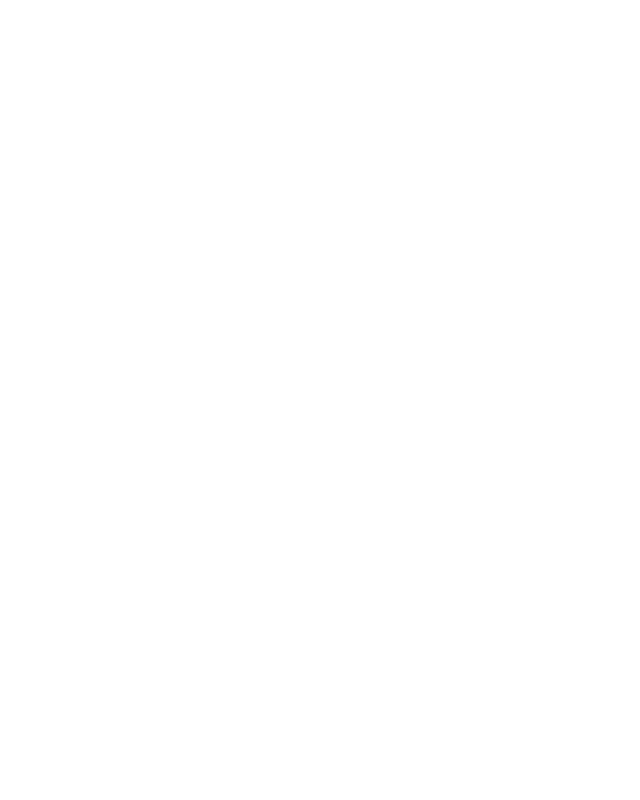
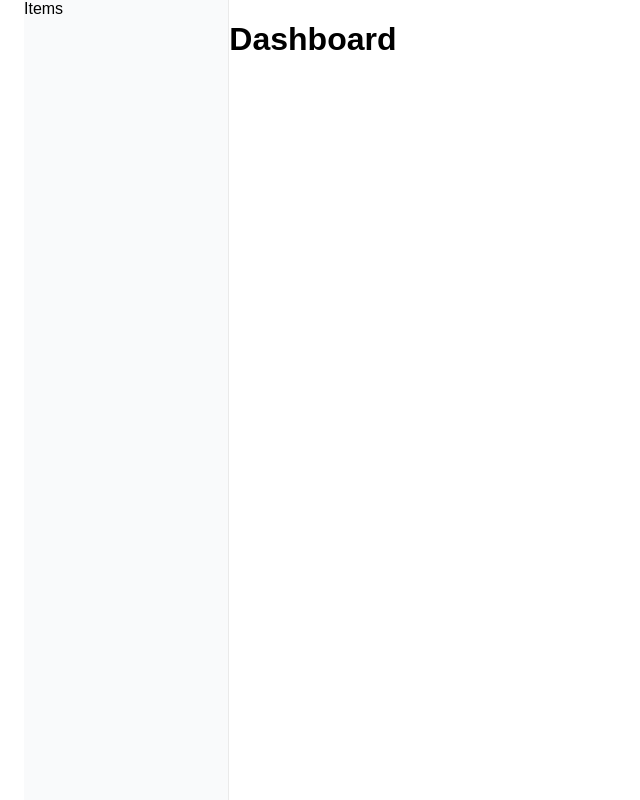
Before and after one commit to nicolas-thompson/contilio, a React (Create React App) app: page /dashboard in a window 1280 px wide. Shown: the whole page, without its empty margins (0-640 px from the left). Built offline with nearby package versions, Linux system fonts and the light colour scheme.

Commit message:
Redirects to dashboard

```diff
--- a/src/App.js
+++ b/src/App.js
@@ -3,6 +3,7 @@
 import { Route, Switch } from 'react-router-dom';
 
 import Login from "./pages/login/Login";
+import Dashboard from "./pages/dashboard/Dashboard";
 
 class App extends React.Component {
   render() {
@@ -10,6 +11,7 @@
       <>
         <Switch>
           <Route exact path="/" component={Login} />
+          <Route exact path="/dashboard" component={Dashboard} />
         </Switch>
       </>
     );
--- /dev/null
+++ b/src/components/layout/Layout.js
@@ -0,0 +1,20 @@
+import { Container, Grid } from '@mui/material';
+
+import CSS from './Layout.module.css';
+
+const Layout = ({ children }) => {
+  return (
+    <Container maxWidth={false}>
+      <Grid container>
+        <Grid item xs={2} className={CSS["side-bar"]}>
+          Items
+        </Grid>
+        <Grid item xs={10}>
+          {children}
+        </Grid>
+      </Grid>
+    </Container>
+  );
+}
+
+export default Layout;
--- /dev/null
+++ b/src/components/layout/Layout.module.css
@@ -0,0 +1,5 @@
+.side-bar {
+  background-color: #F9FAFB;
+  height: 100vh;
+  border-right: 1px solid #EAEAEA;
+}
--- a/src/components/login-form/LoginForm.js
+++ b/src/components/login-form/LoginForm.js
@@ -1,4 +1,6 @@
 import React from 'react';
+import { Redirect } from 'react-router-dom';
+
 
 import { Box, Stack, Button, TextField } from '@mui/material';
 
@@ -8,7 +10,19 @@
     this.state = {
       email: false,
       password: false,
+      redirect: false,
     };
+  }
+
+  setRedirect = () => {
+    this.setState({
+      redirect: true
+    })
+  }
+  renderRedirect = () => {
+    if (this.state.redirect) {
+      return <Redirect to='/dashboard' />
+    }
   }
 
   render() {
@@ -27,7 +41,11 @@
       event.preventDefault();
 
       console.log(this.state);
-
+      if (this.state.email && this.state.password) {
+        this.setState({
+          redirect: true
+        })
+      }
     }
 
     return (
@@ -49,6 +67,7 @@
             margin: '0px',
             padding: '0px',
           }}>Login</Button>
+          {this.renderRedirect()}
         </Stack>
       </Box>
     );
--- /dev/null
+++ b/src/pages/dashboard/Dashboard.js
@@ -0,0 +1,15 @@
+import React from 'react';
+
+import Layout from '../../components/layout/Layout';
+
+class Dashboard extends React.Component {
+  render() {
+    return (
+      <Layout>
+        <h1>Dashboard</h1>
+      </Layout>
+    );
+  }
+}
+
+export default Dashboard;
```
Also changed, not shown: src/pages/dashboard/Dashboard.module.css (added).
